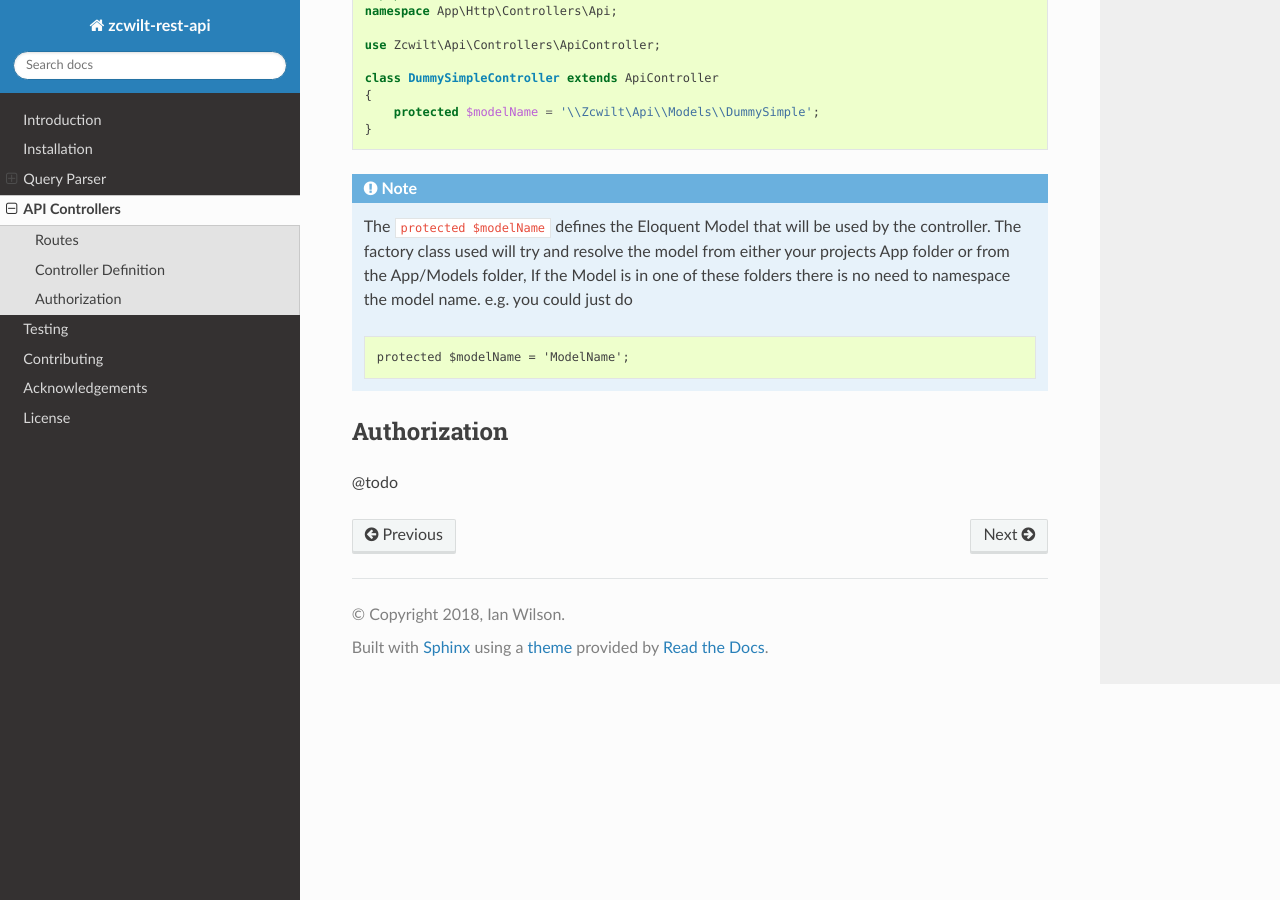
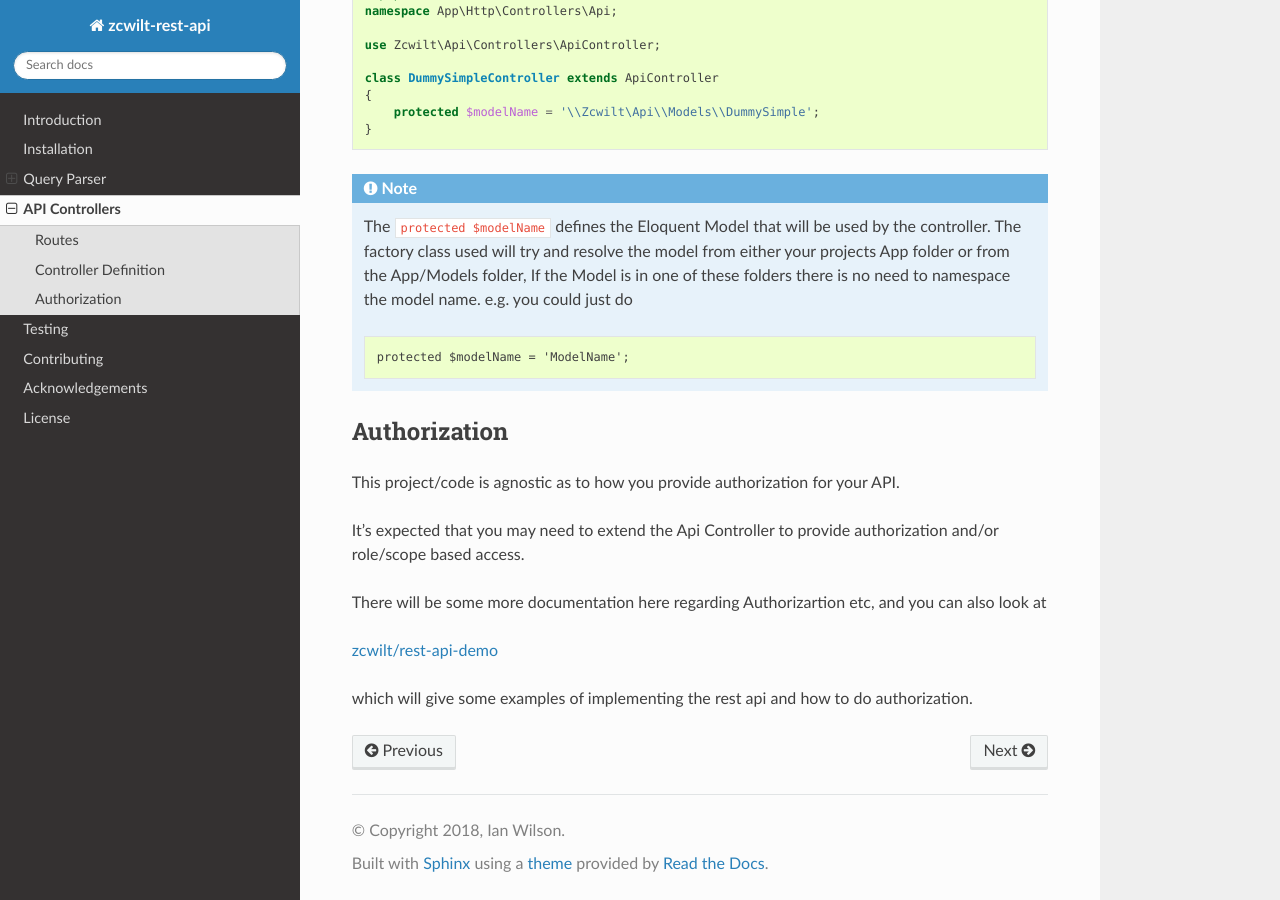
Before and after one commit to zcwilt/rest-api, a Sphinx documentation site: the page built from docs/apicontrollers.rst, in a window 1280 px wide and 900 px high, scrolled down 1029 px. Built offline with Sphinx 7.4.7 and the Read the Docs theme 2.0.0, drawn with Linux system fonts in a browser that asks for light colours.

Commit message:
updates to documentation

```diff
--- a/docs/apicontrollers.rst
+++ b/docs/apicontrollers.rst
@@ -62,4 +62,12 @@ The controller definition is fairly simple
 Authorization
 -------------
 
-@todo
+This project/code is agnostic as to how you provide authorization for your API.
+
+It's expected that you may need to extend the Api Controller to provide authorization and/or role/scope based access.
+
+There will be some more documentation here regarding Authorizartion etc, and you can also look at
+
+`zcwilt/rest-api-demo <https://github.com/zcwilt/rest-api-demo/>`_
+
+which will give some examples of implementing the rest api and how to do authorization.
--- a/docs/contributing.rst
+++ b/docs/contributing.rst
@@ -1,2 +1,4 @@
 Contributing
 ============
+
+See the - `Contributing File <https://github.com/zcwilt/rest-api/blob/master/CONTRIBUTING.md/>`_
--- a/docs/license.rst
+++ b/docs/license.rst
@@ -2,3 +2,5 @@ License
 =======
 
 This code is released under the MIT license.
+
+See the `License File <https://github.com/zcwilt/rest-api/blob/master/LICENSE/>`_
```
Also changed, not shown: other parts of docs/apicontrollers.rst (+1 -1 lines).
